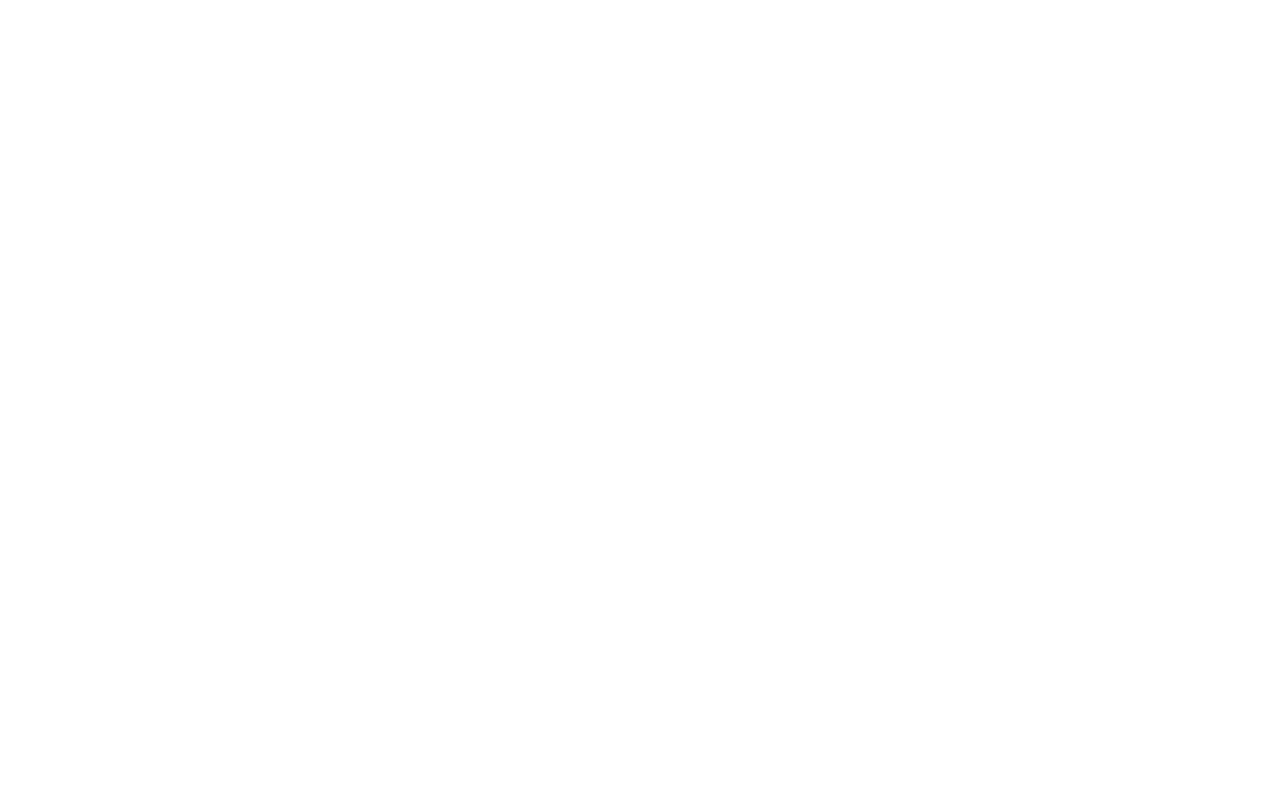
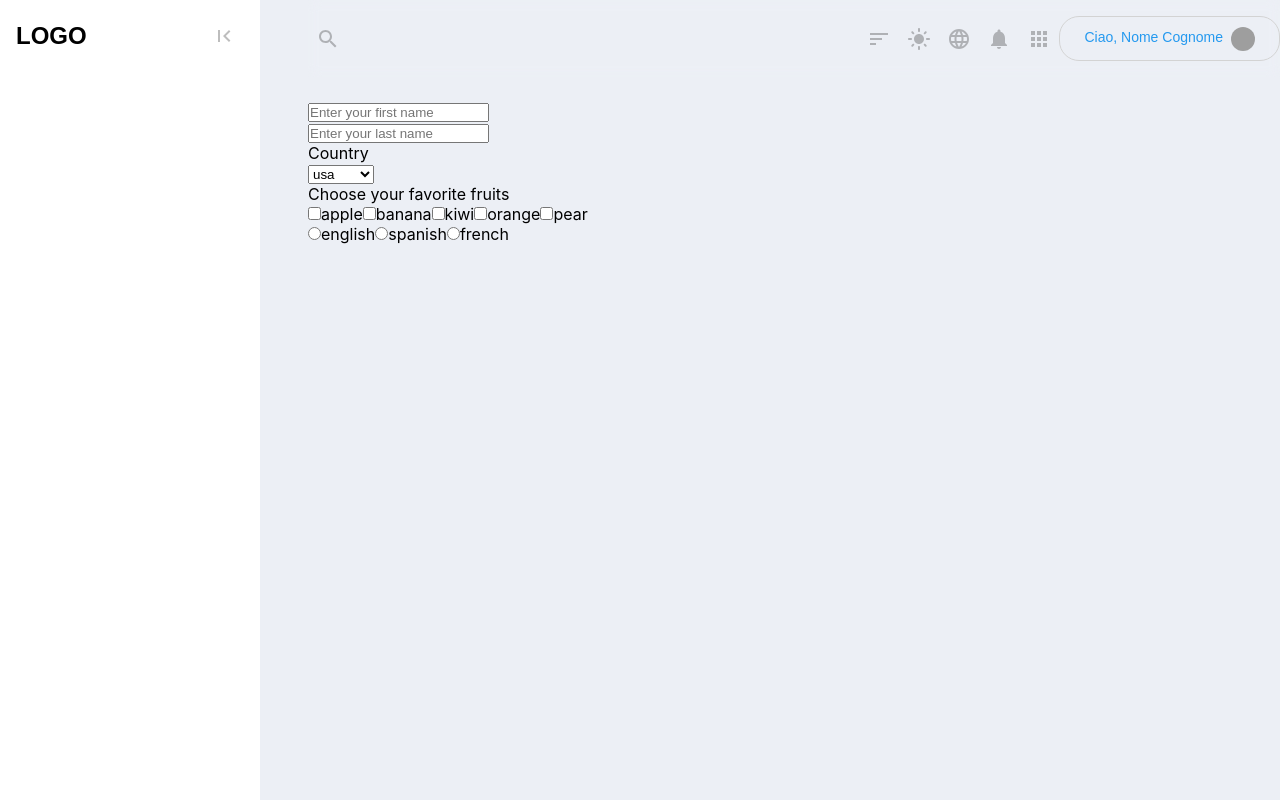
Before and after one commit to alantheandroid/stackhouse-dashboard, a React (Create React App) app: page /form-builder in a window 1280 px wide. Before the commit this address had no page. Built offline with nearby package versions, Linux system fonts and the light colour scheme; grey boxes are pictures that could not be loaded.

Commit message:
FormFactory Updated, FormBuilder Page Created

```diff
--- a/src/App.tsx
+++ b/src/App.tsx
@@ -2,7 +2,7 @@
 import Home from './pages/Home';
 import { BrowserRouter, Route, Routes } from 'react-router-dom';
 import Layout from './components/Layout';
-
+import { FormBuilder } from './pages/FormBuilder';
 
 function App(): JSX.Element {
   return (
@@ -11,6 +11,7 @@
         <Routes>
           <Route path="/" element={<Layout />}>
             <Route index element={<Home />} />
+            <Route path="form-builder" element={<FormBuilder />} />
           </Route>
         </Routes>
       </BrowserRouter>
--- a/src/components/FormFactory/formModel.ts
+++ b/src/components/FormFactory/formModel.ts
@@ -10,6 +10,7 @@
   id: string;
   options?: OptionsType[];
   title?: string;
+  placeholder?: string;
 };
 
 export type FormType = {
--- a/src/components/FormFactory/index.tsx
+++ b/src/components/FormFactory/index.tsx
@@ -1,5 +1,5 @@
 import { FormType } from './formModel';
-import React from 'react';
+import React, { useState } from 'react';
 import { FormElementContainer } from '../FormElementContainer';
 
 type FormFactoryProps = {
@@ -8,39 +8,47 @@
 
 export const FormFactory = ({ form }: FormFactoryProps) => {
   const { elements } = form;
+  const [selectedRadio, setSelectedRadio] = useState<string | undefined>(
+    undefined
+  );
 
   return (
     <>
-      {elements.map((element, index) => {
+      {elements.map((element) => {
         switch (element.type) {
           case 'input-text':
             return (
-              <FormElementContainer element={element}>
-                <input key={index} type="text" />
+              <FormElementContainer key={element.id} element={element}>
+                <input placeholder={element.placeholder} type="text" />
               </FormElementContainer>
             );
           case 'input-number':
             return (
-              <FormElementContainer element={element}>
-                <input key={index} type="number" />
+              <FormElementContainer key={element.id} element={element}>
+                <input type="number" />
               </FormElementContainer>
             );
           case 'input-date':
             return (
-              <FormElementContainer element={element}>
-                <input key={index} type="date" />
+              <FormElementContainer key={element.id} element={element}>
+                <input type="date" />
               </FormElementContainer>
             );
           case 'textarea':
-            return <textarea key={index} />;
+            return (
+              <FormElementContainer key={element.id} element={element}>
+                <textarea />
+              </FormElementContainer>
+            );
           case 'select':
             return (
-              <FormElementContainer element={element}>
-                <select key={index}>
-                  {element.options?.map((option, index) => {
+              <FormElementContainer key={element.id} element={element}>
+                <p>{element.title}</p>
+                <select>
+                  {element.options?.map((item) => {
                     return (
-                      <option key={index} value={option.value}>
-                        {option.value}
+                      <option key={item.value + element.id} value={item.value}>
+                        {item.value}
                       </option>
                     );
                   })}
@@ -49,11 +57,11 @@
             );
           case 'checkbox':
             return (
-              <FormElementContainer element={element}>
+              <FormElementContainer key={element.id} element={element}>
                 <p>{element.title}</p>
-                {element.options?.map((item, index) => {
+                {element.options?.map((item) => {
                   return (
-                    <React.Fragment key={index}>
+                    <React.Fragment key={item.value + element.id}>
                       <input
                         type="checkbox"
                         name={item.label}
@@ -68,11 +76,18 @@
             );
           case 'radio':
             return (
-              <FormElementContainer element={element}>
-                {element.options?.map((item, index) => {
+              <FormElementContainer key={element.id} element={element}>
+                {element.options?.map((item) => {
                   return (
-                    <React.Fragment key={index}>
-                      <input type="radio" id={item.label} value={item.value} />
+                    <React.Fragment key={item.value + element.id}>
+                      <input
+                        type="radio"
+                        name={element.id}
+                        id={item.label}
+                        value={item.value}
+                        checked={selectedRadio === item.value}
+                        onChange={() => setSelectedRadio(item.value)}
+                      />
                       <label htmlFor={item.label}>{item.value}</label>
                     </React.Fragment>
                   );
@@ -80,7 +95,7 @@
               </FormElementContainer>
             );
           default:
-            return null; // o gestione dell'errore
+            return null;
         }
       })}
     </>
--- /dev/null
+++ b/src/pages/FormBuilder/index.tsx
@@ -0,0 +1,16 @@
+// this is the page of the Form Builder
+// This page cointains the form builder and the form preview
+// The form preview is a component that renders the form created by the form builder
+// the form builder is a component that renders the form elements
+
+import React from 'react';
+import { FormFactory } from '../../components/FormFactory';
+import { mockForm } from './mock';
+
+export const FormBuilder = () => {
+  return (
+    <div>
+      <FormFactory form={mockForm} />
+    </div>
+  );
+};
--- /dev/null
+++ b/src/pages/FormBuilder/mock.ts
@@ -0,0 +1,88 @@
+// this is a mock of a prototype of a form
+// this form has a formId, title, and elements
+
+import { FormType } from '../../components/FormFactory/formModel';
+import { generateId } from '../../utils/formIdGenerator';
+
+export const mockForm: FormType = {
+  elements: [
+    {
+      type: 'input-text',
+      id: generateId(),
+      title: 'First Name',
+      placeholder: 'Enter your first name',
+    },
+    {
+      type: 'input-text',
+      id: generateId(),
+      title: 'Last Name',
+      placeholder: 'Enter your last name',
+    },
+    {
+      type: 'select',
+      id: generateId(),
+      title: 'Country',
+      options: [
+        {
+          value: 'usa',
+          label: 'USA',
+        },
+        {
+          value: 'canada',
+          label: 'Canada',
+        },
+        {
+          value: 'uk',
+          label: 'UK',
+        },
+      ],
+    },
+    {
+      type: 'checkbox',
+      id: generateId(),
+      title: 'Choose your favorite fruits',
+      options: [
+        {
+          value: 'apple',
+          label: 'Apple',
+        },
+        {
+          value: 'banana',
+          label: 'Banana',
+        },
+        {
+          value: 'kiwi',
+          label: 'Kiwi',
+        },
+        {
+          value: 'orange',
+          label: 'Orange',
+        },
+        {
+          value: 'pear',
+          label: 'Pear',
+        },
+      ],
+    },
+    {
+      type: 'radio',
+      id: generateId(),
+      title: 'Preferred language',
+      options: [
+        {
+          value: 'english',
+          label: 'English',
+        },
+        {
+          value: 'spanish',
+          label: 'Spanish',
+        },
+        {
+          value: 'french',
+          label: 'French',
+        },
+      ],
+    },
+  ],
+  formId: generateId(),
+};
--- a/src/utils/formIdGenerator.ts
+++ b/src/utils/formIdGenerator.ts
@@ -1,7 +1,7 @@
 export const generateId = (): string => {
   const chars =
     'abcdefghijklmnopqrstuvwxyzABCDEFGHIJKLMNOPQRSTUVWXYZ0123456789';
-  return Array.from({ length: 8 })
+  return Array.from({ length: 12 })
     .map(() => chars[Math.floor(Math.random() * chars.length)])
     .join('');
 };
```
